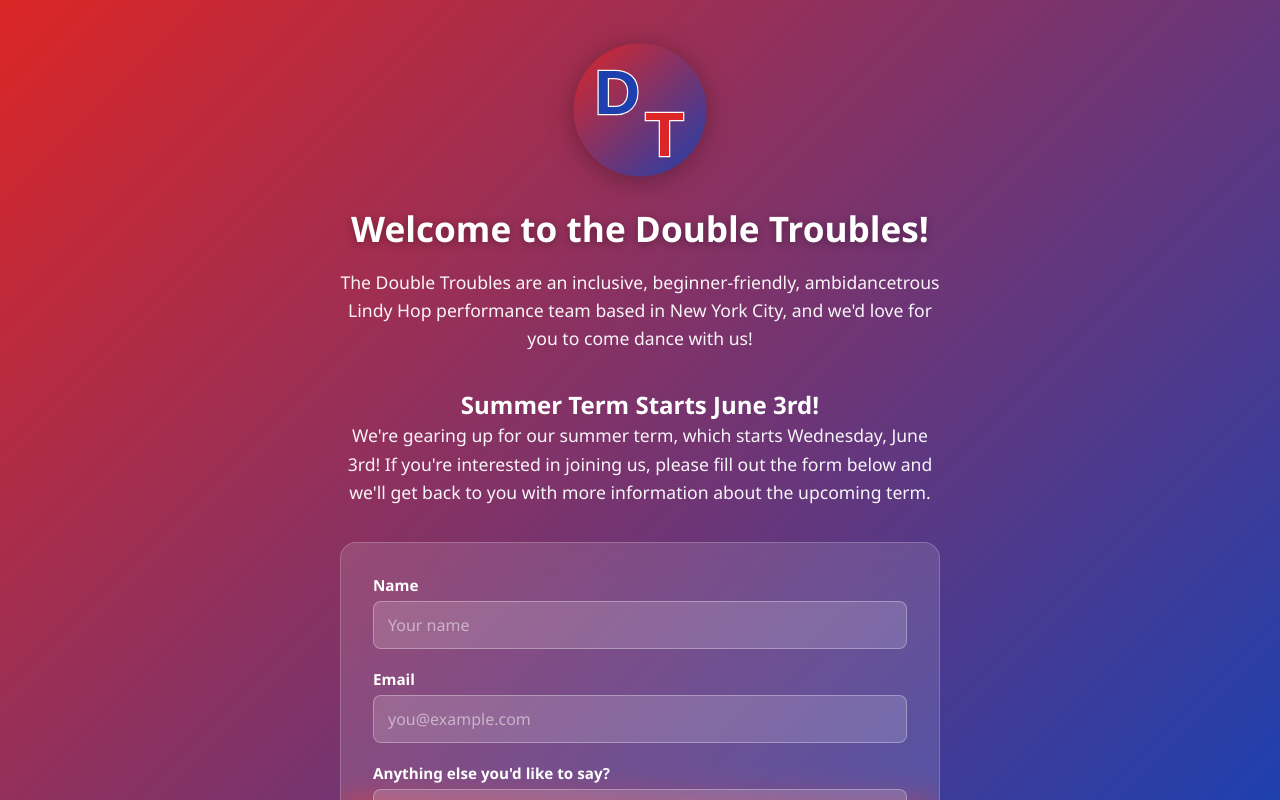
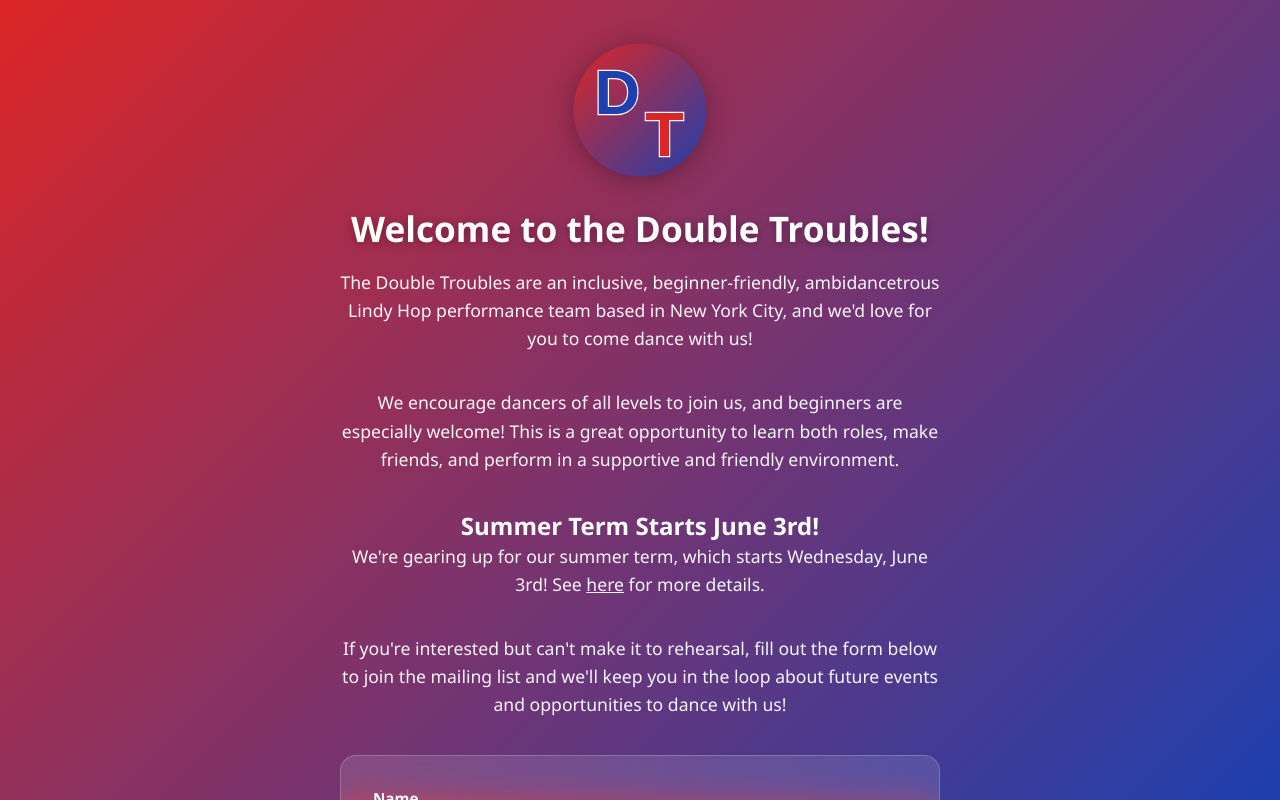
Before and after one commit to timmyneutron/double-troubles, a React (Vite) app: page / in a window 1280 px wide. Shown: the top 800 px of the page. Built offline with nearby package versions, Linux system fonts and the light colour scheme.

Commit message:
Summer term

```diff
--- a/src/App.jsx
+++ b/src/App.jsx
@@ -46,9 +46,16 @@ function App() {
         to come dance with us!
       </p>
 
+      <p className="description">
+        We encourage dancers of all levels to join us, and beginners are especially welcome! This is a great opportunity to learn both roles, make friends, and perform in a supportive and friendly environment.
+      </p>
+
       <h2>Summer Term Starts June 3rd!</h2>
       <p className="description">
-        We're gearing up for our summer term, which starts Wednesday, June 3rd! If you're interested in joining us, please fill out the form below and we'll get back to you with more information about the upcoming term.
+        We're gearing up for our summer term, which starts Wednesday, June 3rd! See <a href="https://www.facebook.com/events/973158908894303" target="_blank" rel="noopener noreferrer">here</a> for more details.
+      </p>
+      <p className="description">
+        If you're interested but can't make it to rehearsal, fill out the form below to join the mailing list and we'll keep you in the loop about future events and opportunities to dance with us!
       </p>
 
       <form className="form-card" onSubmit={handleSubmit}>
```
